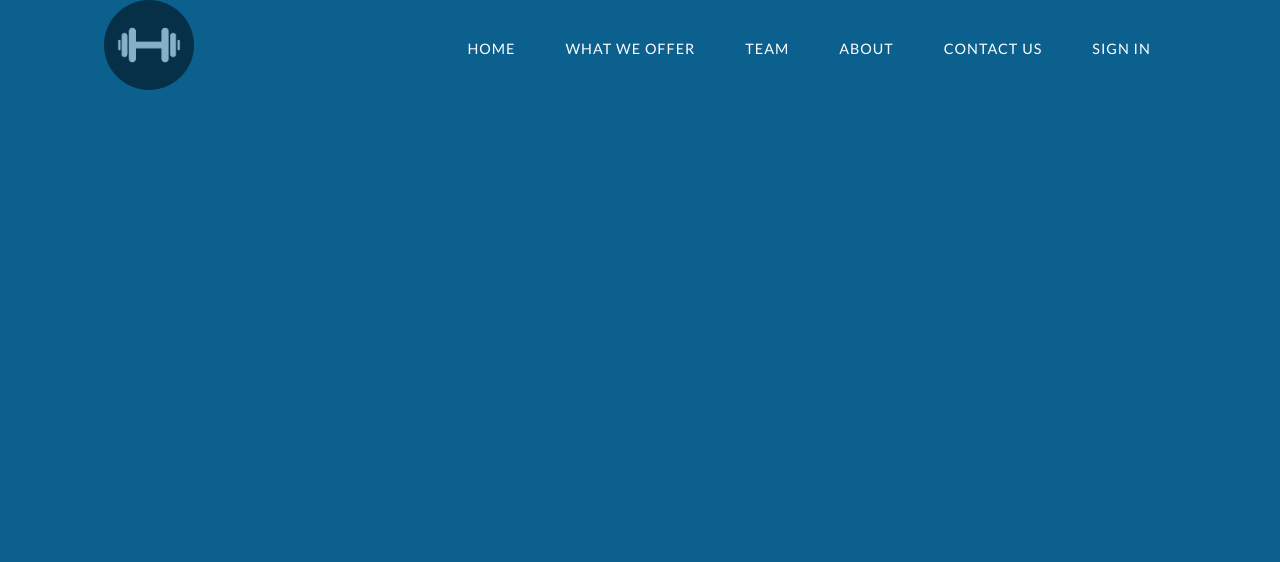
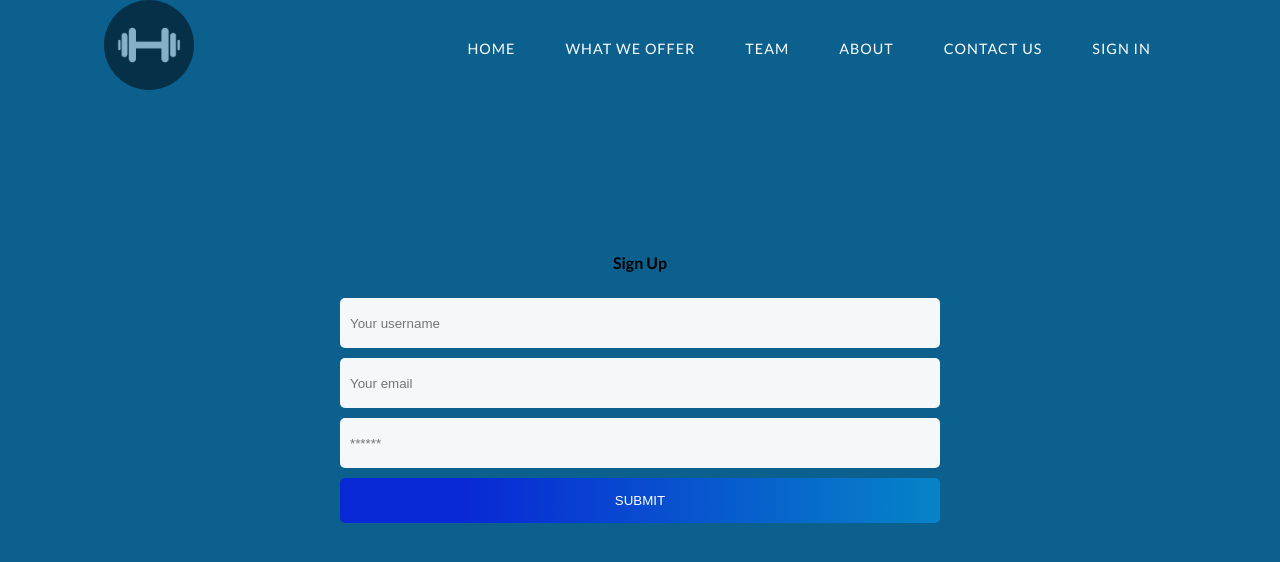
Before and after one commit to Wizzle13/gym-ecommerce, a React (Create React App) app in the folder client/: page /signup in a window 1280 px wide. Shown: the top 562 px of the page. Built offline with nearby package versions, Linux system fonts and the light colour scheme.

Commit message:
Updates to signup

```diff
--- a/client/src/App.js
+++ b/client/src/App.js
@@ -6,6 +6,7 @@ import Header from './pages/home';
 import Navbar from './pages/Navbar';
 import Offer from './pages/team';
 import Login from './pages/Login';
+import Signup from './pages/Signup';
 
 import { BrowserRouter as Router, Routes, Route } from 'react-router-dom';
 
@@ -41,6 +42,10 @@ function App() {
                 path="/login"
                 element={<Login />}
               />
+               <Route
+                path="/signup"
+                element={<Signup />}
+              />
 
             </Routes>
           </div>
--- a/client/src/pages/Signup.jsx
+++ b/client/src/pages/Signup.jsx
@@ -5,13 +5,10 @@ import Auth from '../utils/auth';
 
 const Signup = () => {
   const [formState, setFormState] = useState({ username: '', email: '', password: '' });
-  const [addUser, { error }] = useMutation(ADD_USER);
+//   const [addUser, { error }] = useMutation(ADD_USER);
   // update state based on form input changes
   const handleChange = (event) => {
     const { name, value } = event.target;
-
-
-
 
     setFormState({
       ...formState,
--- a/client/src/pages/team.jsx
+++ b/client/src/pages/team.jsx
@@ -1,5 +1,6 @@
 import React from 'react'
 import {Link} from 'react-router-dom';
+
 
 function Offer() {
     return (
```
